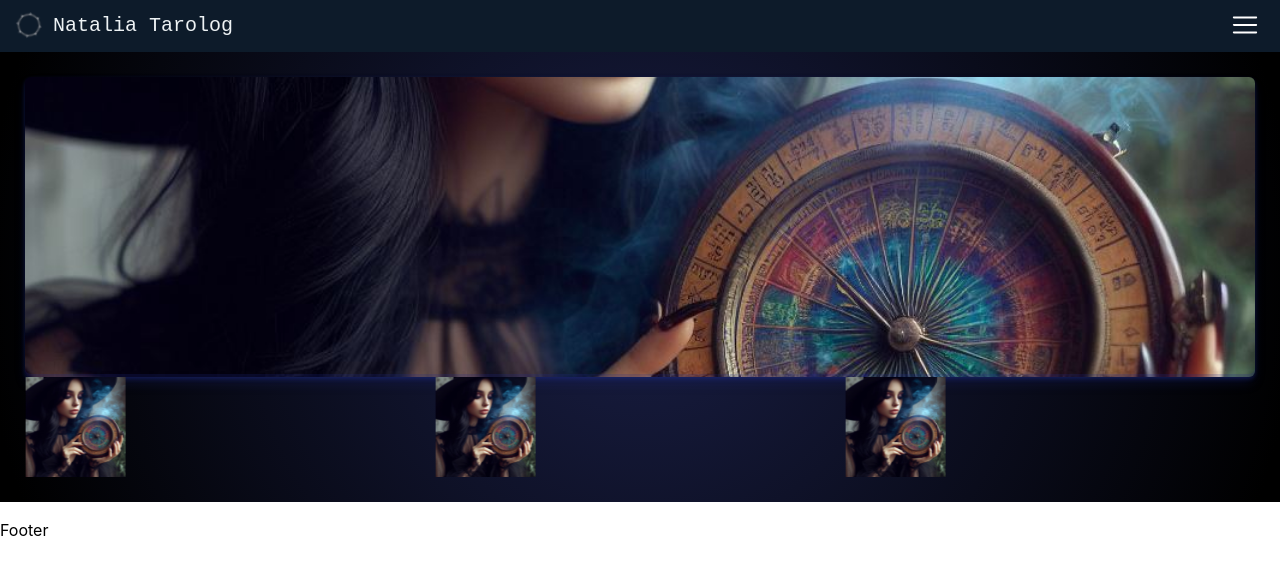
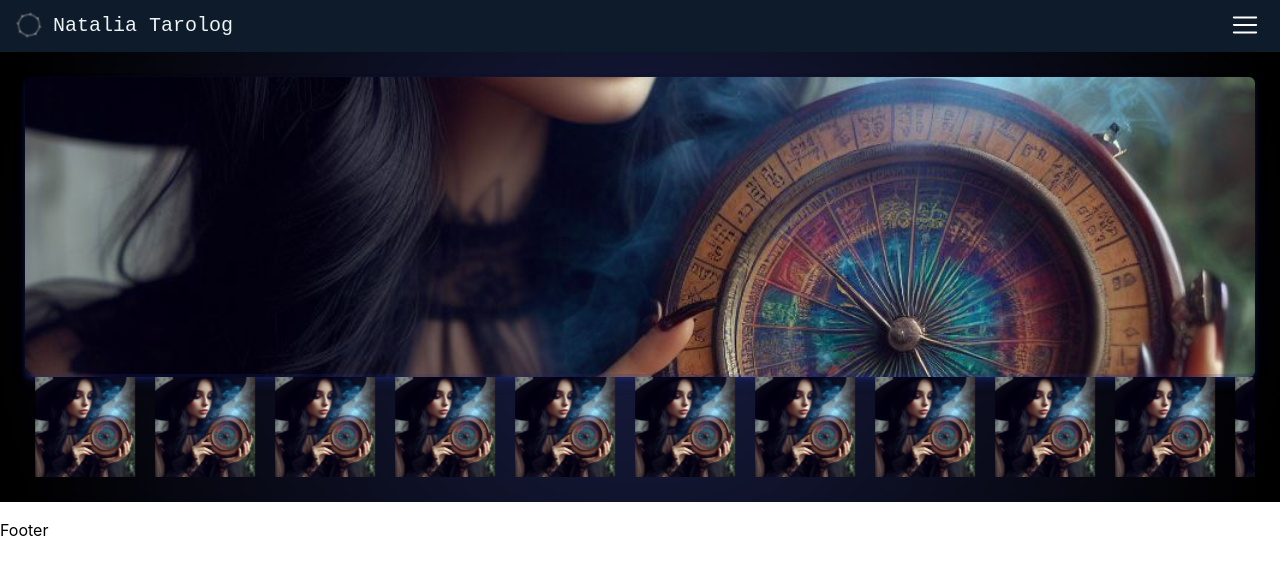
Before and after one commit to INRGI/natalia.tarolog_.website, a React (Vite) app: page / in a window 1280 px wide. Shown: the top 574 px of the page. Built offline with nearby package versions, Linux system fonts and the light colour scheme; a web font is replaced by a local one.

Commit message:
Carousel styles

```diff
--- a/src/components/Slider/Slider.jsx
+++ b/src/components/Slider/Slider.jsx
@@ -1,6 +1,7 @@
 import banner from '../../components/images/banner.jpeg'
 import AliceCarousel from 'react-alice-carousel';
 import 'react-alice-carousel/lib/alice-carousel.css';
+import { Image } from './Slider.styled';
 
 const handleDragStart = (e) => e.preventDefault();
 
@@ -14,17 +15,17 @@ const responsive = {
 };
 
 const items = [
-  <img key={1} src={banner} onDragStart={handleDragStart} role="presentation" width={100} data-value="1"/>,
-  <img key={2} src={banner} onDragStart={handleDragStart} role="presentation" width={100} data-value="2"/>,
-    <img key={3} src={banner} onDragStart={handleDragStart} role="presentation" width={100} data-value="3"/>,
-  <img key={4} src={banner} onDragStart={handleDragStart} role="presentation" width={100} data-value="4"/>,
-    <img key={5} src={banner} onDragStart={handleDragStart} role="presentation" width={100} data-value="5"/>,
-  <img key={6} src={banner} onDragStart={handleDragStart} role="presentation" width={100} data-value="6"/>,
+  <Image key={1} src={banner} onDragStart={handleDragStart} role="presentation" width={100}  data-value="1"/>,
+  <Image key={2} src={banner} onDragStart={handleDragStart} role="presentation" width={100} data-value="2"/>,
+    <Image key={3} src={banner} onDragStart={handleDragStart} role="presentation" width={100} data-value="3"/>,
+  <Image key={4} src={banner} onDragStart={handleDragStart} role="presentation" width={100} data-value="4"/>,
+    <Image key={5} src={banner} onDragStart={handleDragStart} role="presentation" width={100} data-value="5"/>,
+  <Image key={6} src={banner} onDragStart={handleDragStart} role="presentation" width={100} data-value="6"/>,
 ];
 
 const Slider = () => {
   return (
-      <AliceCarousel responsive={responsive} infinite={true} mouseTracking items={items} autoPlay={true} disableButtonsControls={true} disableDotsControls={true} />
+      <AliceCarousel autoWidth={true} responsive={responsive} infinite={true} mouseTracking items={items} autoPlay={true} disableButtonsControls={true} disableDotsControls={true} />
   );
 }
 
--- a/src/components/Slider/Slider.styled.jsx
+++ b/src/components/Slider/Slider.styled.jsx
@@ -4,3 +4,8 @@ import styled from "@emotion/styled";
 export const SliderContainer = styled.div`
     display: flex;
 `;
+
+export const Image = styled.img`
+    padding-left: 10px;
+    padding-right: 10px;
+`;
```
